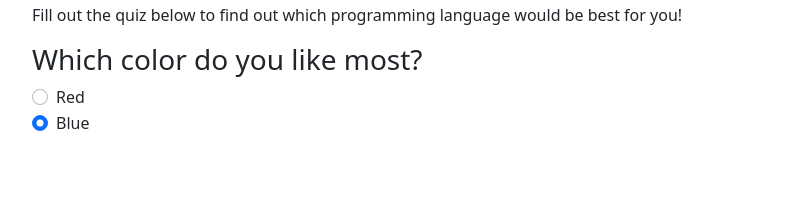
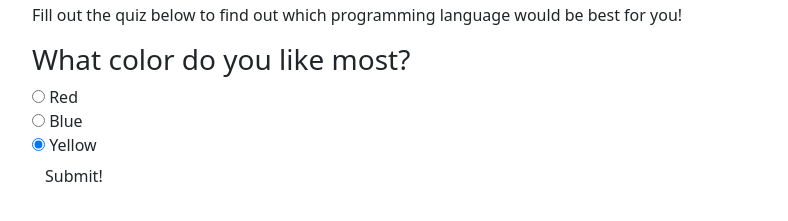
Before and after one commit to joanna-miller/language-quiz, a plain HTML site: page index.html in a window 1280 px wide. Shown: the part 53-274 px from the top of the page, without its empty margins (50-838 px from the left). Drawn offline with Linux system fonts and the light colour scheme.

Commit message:
troubleshoot radio buttons

```diff
--- a/index.html
+++ b/index.html
@@ -13,20 +13,29 @@
 
     <p>Fill out the quiz below to find out which programming language would be best for you!</p>
 
-    <h3>Which color do you like most?</h3>
-    <div class="form-check">
-      <input class="form-check-input" type="radio" name="flexRadioDefault" id="flexRadioDefault1">
-      <label class="form-check-label" for="flexRadioDefault1">
+    <form id="quiz">
+      <h3>What color do you like most?</h3>
+      <div class="radio">
+        <label>
+          <input type="radio" name="color" value="1" checked>
           Red
         </label>
       </div>
-    <div class="form-check">
-      <input class="form-check-input" type="radio" name="flexRadioDefault" id="flexRadioDefault2" checked>
-      <label class="form-check-label" for="flexRadioDefault2">
+      <div class="radio">
+        <label>
+          <input type="radio" name="color" value="2" checked>
           Blue
         </label>
       </div>
+      <div class="radio">
+        <label>
+          <input type="radio" name="color" value="3" checked>
+          Yellow
+        </label>
+      </div>
+    </form>
 
+   <button type="submit" class="btn">Submit!</button>
 
     <div id="answer">
       <p>The best programming language for you to study is <span id="ruby">Ruby</span><span id="c">C#</span><span id="python">Python</span>!</p>
@@ -35,6 +44,8 @@
   </div>
 </body>
 </html>
+
+<!--  -->
 
 <!-- <form id="quiz">
       <h3>Which color do you like most?</h3>
@@ -77,5 +88,5 @@
         <option value="3">Country</option>
       </select>
 
-      <button type="submit" class="btn">Submit!</button>
+
     </form> -->
--- a/js/scripts.js
+++ b/js/scripts.js
@@ -1,7 +1,8 @@
-$(document).ready(function ()
+$(document).ready(function () {
   $("#quiz").submit(function(event){
-    const ruby = parseInt($("#color :selected").val();
-    console.log(ruby);
+    const flavor = parseInt($("input:radio[name=color]:checked").val());
+    event.preventDefault();
+    console.log(flavor);
   });
 
 });
```
Lines whose indentation alone changed are shown as unchanged.
